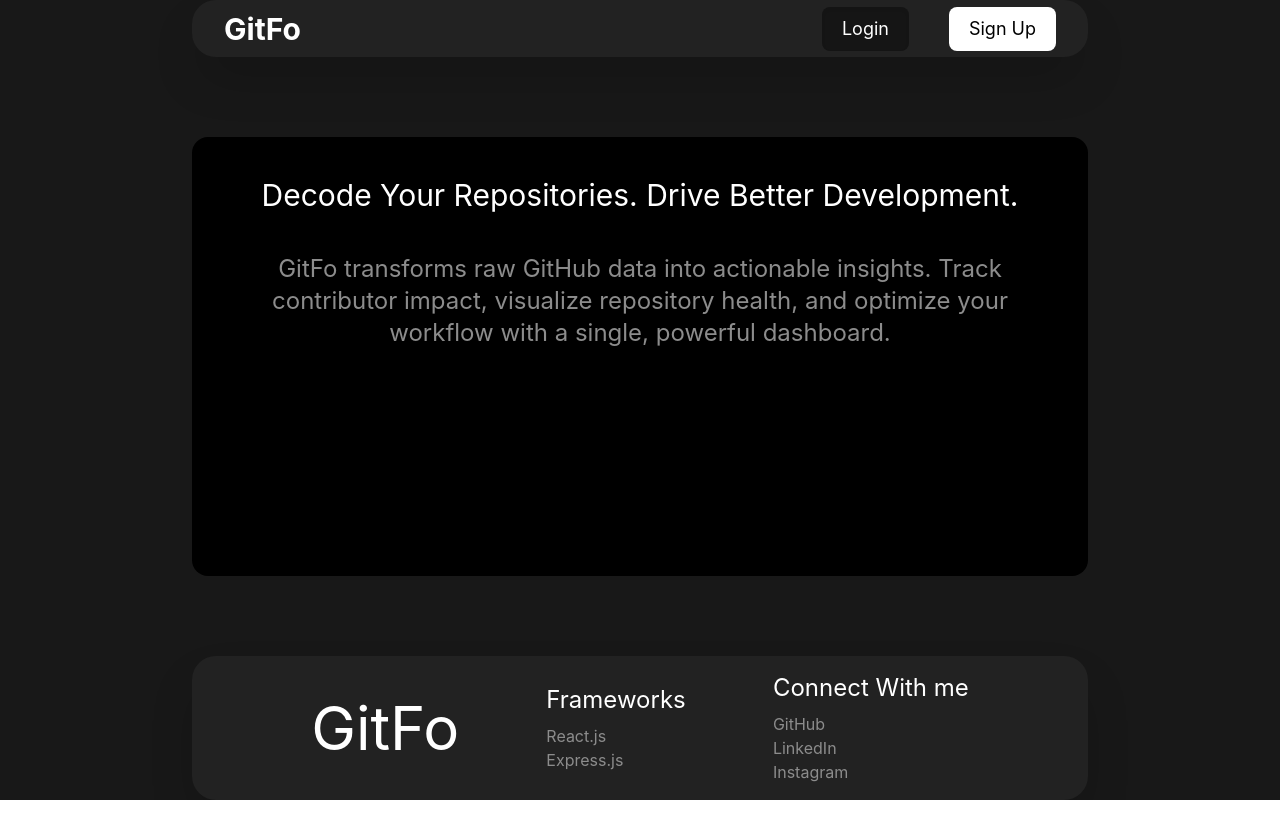
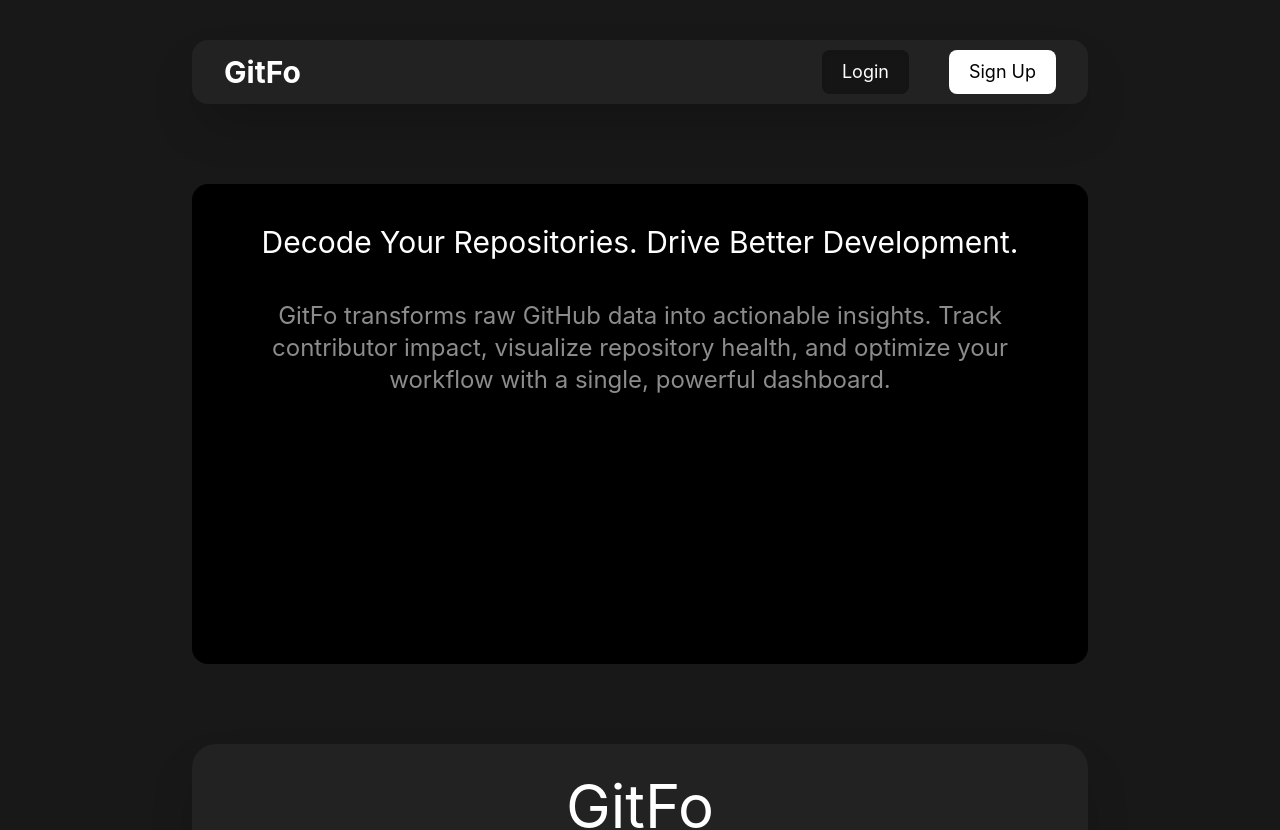
Before and after one commit to meet-asati/GitFo, a React (Vite) app in the folder client/: page / in a window 1280 px wide. Shown: the top 830 px of the page. Before the commit the page ends 800 px from the top, so only its background shows below. Built offline with nearby package versions, Linux system fonts and the light colour scheme.

Commit message:
changes: responsiveness, folder structure

```diff
--- a/client/src/App.jsx
+++ b/client/src/App.jsx
@@ -1,19 +1,10 @@
-import axios from "axios";
-import { useState } from "react";
-import { useEffect } from "react"
-import NavBar from "./components/Navbar";
-import HeroSection from "./components/HeroSection";
-import Footer from "./components/Footer";
+import LandingPage from "./pages/LandingPage";
 
 function App() {
 
   return (
-    <div className="flex flex-col justify-center bg-[#181818] h-screen">
-      <div className="flex flex-col gap-20 h-screen mx-48 my-10">
-        <NavBar />
-        <HeroSection />
-        <Footer />
-      </div>
+    <div className="flex flex-col justify-center bg-[#181818] h-full">
+      <LandingPage />
     </div>
   )
 }
--- a/client/src/components/Footer.jsx
+++ b/client/src/components/Footer.jsx
@@ -1,7 +1,8 @@
 function Footer() {
     return (
-        <div className="flex flex-row justify-evenly items-center bg-[#222222] h-40 rounded-3xl shadow-2xl px-8">
+        <div className="flex flex-col gap-10 justify-evenly items-center bg-[#222222] rounded-3xl shadow-2xl p-8">
             <h1 className="text-white text-6xl">GitFo</h1>
+            <div className="flex gap-50">
                 <div className="flex flex-col gap-2">
                     <h3 className="text-white text-2xl">Frameworks</h3>
                     <div>
@@ -18,6 +19,8 @@ function Footer() {
                     </div>
                 </div>
             </div>
+
+        </div>
     )
 }
 
--- a/client/src/components/Navbar.jsx
+++ b/client/src/components/Navbar.jsx
@@ -1,6 +1,6 @@
 function NavBar() {
     return (
-        <div className="flex flex-row justify-between items-center bg-[#222222] h-16 rounded-3xl shadow-2xl px-8">
+        <div className="flex flex-row justify-between items-center bg-[#222222] h-16 rounded-2xl shadow-2xl px-8">
             <h1 className="text-white text-3xl font-bold">GitFo</h1>
             <div className="flex flex-row gap-10 ">
                 <button className="bg-[#151515] py-2 px-5 rounded-lg text-white text-lg shadow-inner">Login</button>
--- /dev/null
+++ b/client/src/pages/LandingPage.jsx
@@ -0,0 +1,15 @@
+import NavBar from "../components/Navbar";
+import HeroSection from "../components/HeroSection";
+import Footer from "../components/Footer";
+
+function LandingPage() {
+    return (
+        <div className="flex flex-col gap-20 h-full mx-48 my-10">
+            <NavBar />
+            <HeroSection />
+            <Footer />
+        </div>
+    );
+}
+
+export default LandingPage;
```
Lines whose indentation alone changed are shown as unchanged.
